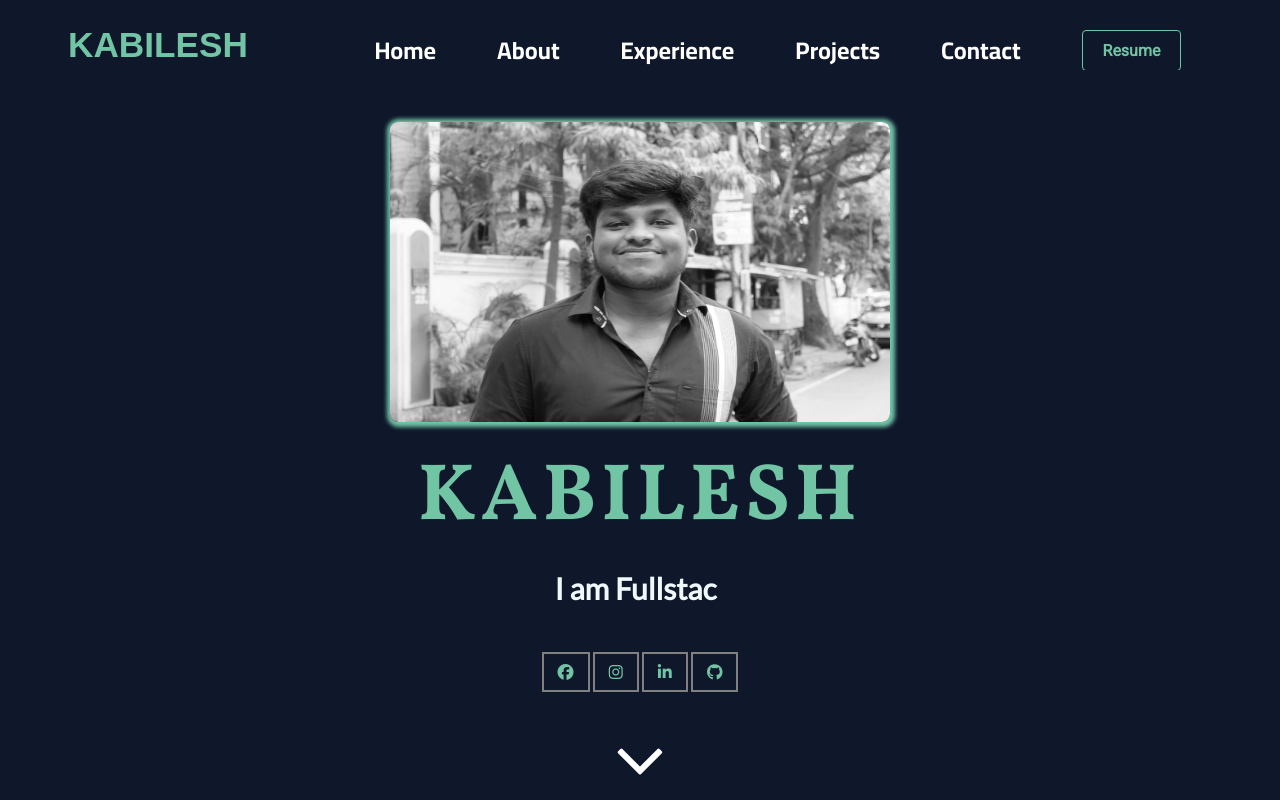
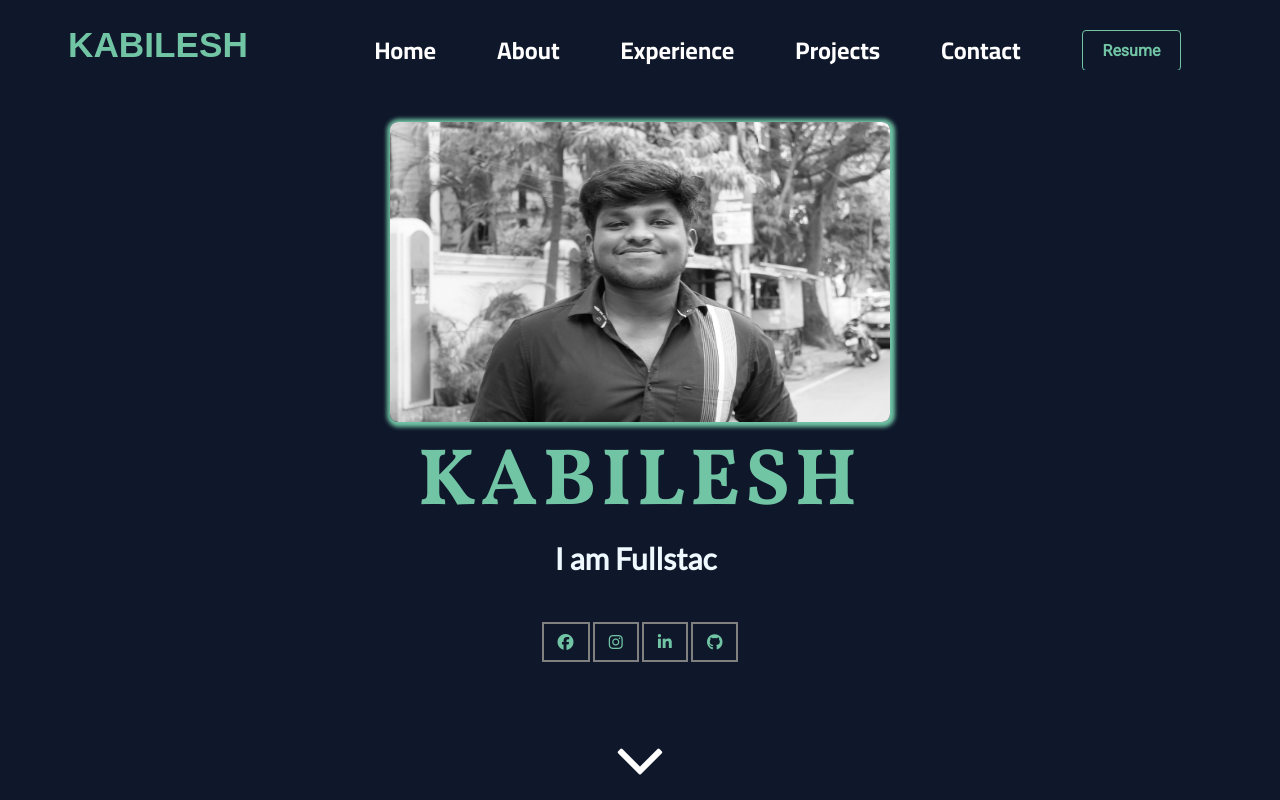
Before and after one commit to Kabilesh020799/Porfolio_React, a React (Create React App) app: page / in a window 1280 px wide. Shown: the top 800 px of the page. Built offline with nearby package versions, Linux system fonts and the light colour scheme; a web font is replaced by a local one.

Commit message:
heading updated

```diff
--- a/src/components/Home/Home.module.css
+++ b/src/components/Home/Home.module.css
@@ -14,7 +14,7 @@
   animation: shine ease 0.5s both infinite;
   color: #71C5A5;
   margin-top: 2rem;
-  line-height: 90px;
+  line-height: 60px;
 }
 .heading1 {
   color: aliceblue;
```
